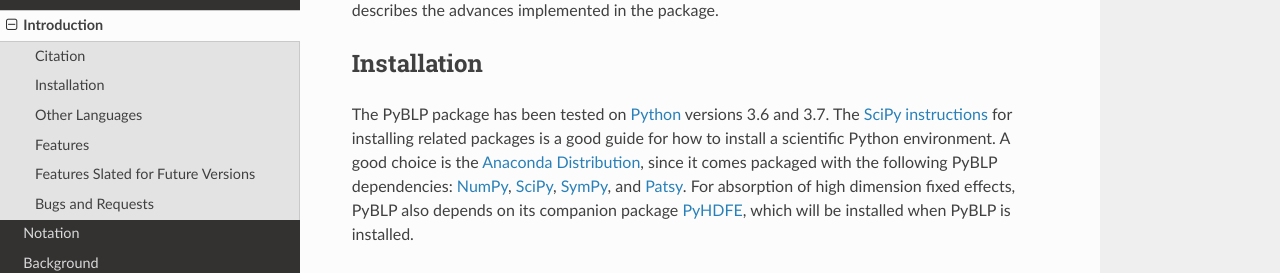
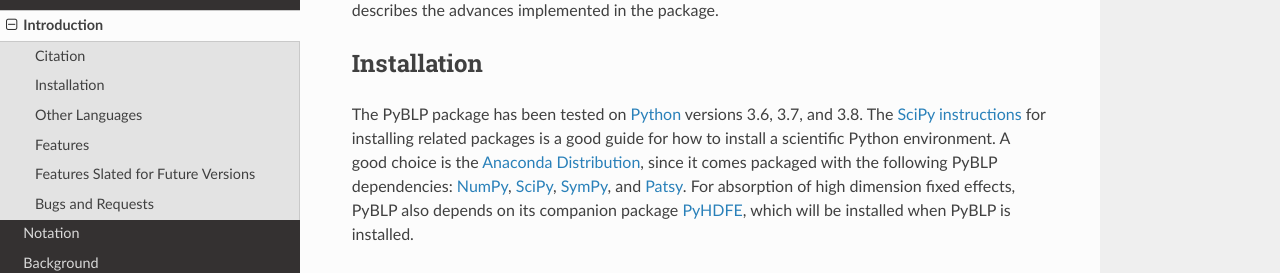
Before and after one commit to jeffgortmaker/pyblp, a Sphinx documentation site: the page built from docs/introduction.rst, in a window 1280 px wide and 900 px high, scrolled down 405 px. Shown: the part 153-426 px from the top of the window. Built offline with Sphinx 7.4.7 and the Read the Docs theme 2.0.0, drawn with Linux system fonts in a browser that asks for light colours.

Commit message:
BLD/TST: support Python 3.8

```diff
--- a/README.rst
+++ b/README.rst
@@ -38,7 +38,7 @@ If you use PyBLP in your research, we ask that you also cite `Conlon and Gortmak
 Installation
 ------------
 
-The PyBLP package has been tested on `Python <https://www.python.org/downloads/>`_ versions 3.6 and 3.7. The `SciPy instructions <https://scipy.org/install.html>`_ for installing related packages is a good guide for how to install a scientific Python environment. A good choice is the `Anaconda Distribution <https://www.anaconda.com/distribution/>`_, since it comes packaged with the following PyBLP dependencies: `NumPy <https://numpy.org/>`_, `SciPy <https://www.scipy.org/>`_, `SymPy <https://www.sympy.org/en/index.html>`_, and `Patsy <https://patsy.readthedocs.io/en/latest/>`_. For absorption of high dimension fixed effects, PyBLP also depends on its companion package `PyHDFE <https://github.com/jeffgortmaker/pyhdfe>`_, which will be installed when PyBLP is installed.
+The PyBLP package has been tested on `Python <https://www.python.org/downloads/>`_ versions 3.6, 3.7, and 3.8. The `SciPy instructions <https://scipy.org/install.html>`_ for installing related packages is a good guide for how to install a scientific Python environment. A good choice is the `Anaconda Distribution <https://www.anaconda.com/distribution/>`_, since it comes packaged with the following PyBLP dependencies: `NumPy <https://numpy.org/>`_, `SciPy <https://www.scipy.org/>`_, `SymPy <https://www.sympy.org/en/index.html>`_, and `Patsy <https://patsy.readthedocs.io/en/latest/>`_. For absorption of high dimension fixed effects, PyBLP also depends on its companion package `PyHDFE <https://github.com/jeffgortmaker/pyhdfe>`_, which will be installed when PyBLP is installed.
 
 However, PyBLP may not work with old versions of its dependencies. You can update PyBLP's Anaconda dependencies with::
 
--- a/docs/testing.rst
+++ b/docs/testing.rst
@@ -20,7 +20,7 @@ If software is not installed, its associated tests will be skipped. Additionally
 Running Tests
 -------------
 
-Defined in ``tox.ini`` are environments that test the package under different python versions, check types, enforce style guidelines, verify the integrity of the documentation, and release the package. The following command can be run in the top-level ``pyblp`` directory to run all testing environments::
+Defined in ``tox.ini`` are environments that test the package under different python versions, check types, enforce style guidelines, verify the integrity of the documentation, and release the package. First, `tox <https://tox.readthedocs.io/en/latest/>`_ should be installed on top of an Anaconda installation. The following command can be run in the top-level ``pyblp`` directory to run all testing environments::
 
     tox
 
--- a/setup.py
+++ b/setup.py
@@ -41,6 +41,7 @@ setup(
         "Programming Language :: Python :: 3",
         "Programming Language :: Python :: 3.6",
         "Programming Language :: Python :: 3.7",
+        "Programming Language :: Python :: 3.8",
         "Topic :: Scientific/Engineering"
     ],
     url="https://github.com/jeffgortmaker/pyblp",
```
Also changed, not shown: 1 other file.
